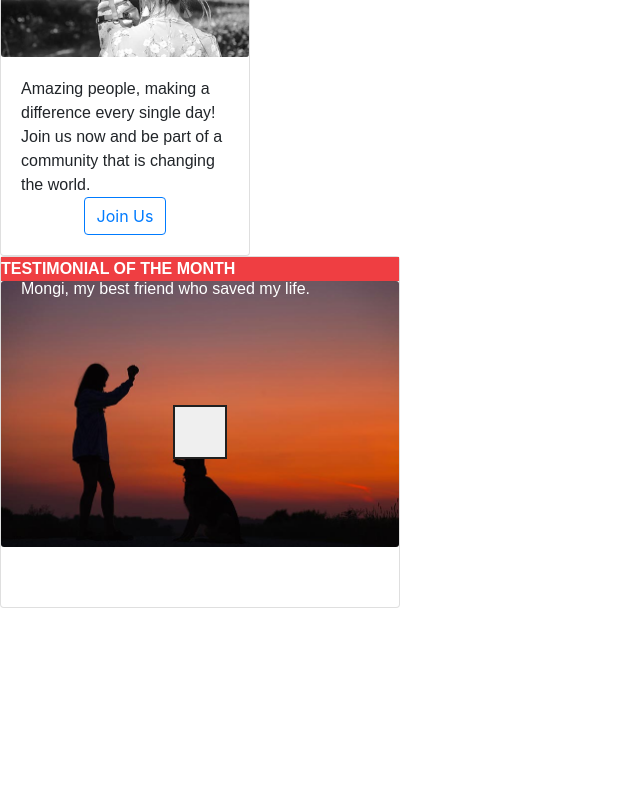
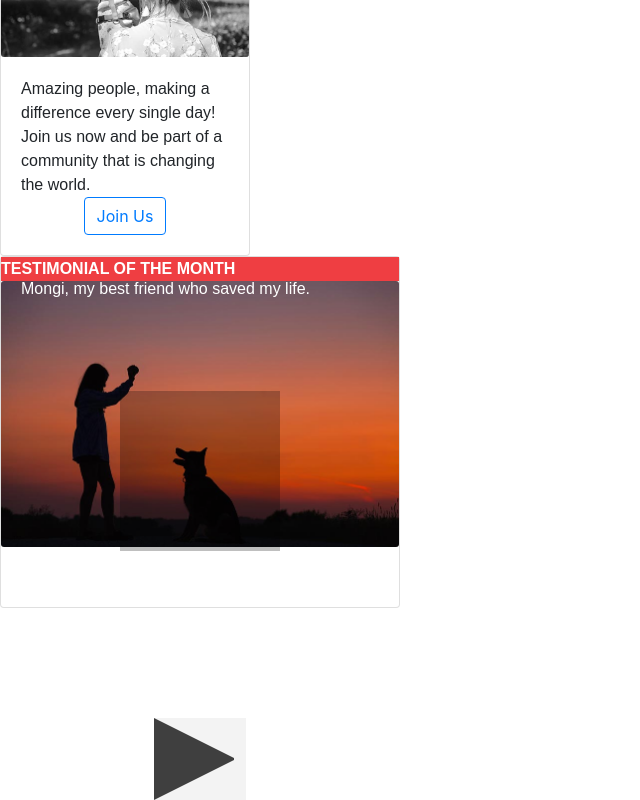
Before and after one commit to NickHudgins/React-Challenge, a React (Create React App) app: page / in a window 1280 px wide. Shown: the part 678-1478 px from the top of the page, without its empty margins (0-640 px from the left). Before the commit the page ends 1286 px from the top, so only its background shows below. Built offline with nearby package versions, Linux system fonts and the light colour scheme; the HTML template or start-up script is replaced by a standard one.

Commit message:
Play button editing

```diff
--- a/src/Components/TestimonialCard/TestimonialCard.css
+++ b/src/Components/TestimonialCard/TestimonialCard.css
@@ -14,18 +14,33 @@ background-color:#EF3E42;
   text-align: left;
 }
 
+.button-play-outer {
+    margin: 25% auto;
+    width: 10em;
+    height: 10em;
+    background-color: rgba(0, 0, 0, .25);
+    cursor: pointer;
+  }
+
 .button-play {
-    width: 30px;
-    height: 30px;
+    margin: 0 auto;
+    top: 25%;
+    position: relative;
+    width: 0;
+    height: 0;
     border-style: solid;
-    border-color: #202020;
-    display: inline-block;
-    padding: 25px;
-    position: absolute;
-    top: 50%;
-    left: 50%;
-    transform: translate(-50%, -50%);
+    border-width: 2.5em 0 2.5em 5em;
+    border-color: transparent transparent transparent #000;
+    opacity: .75;
 }
+
+  .play-button-outer:hover {
+    background-color: rgba(0, 0, 0, .5);
+  }
+
+  .play-button-outer:hover .play-button {
+    opacity: 1;
+  }
 
 .testimonial-txt {
     color: white;
--- a/src/Components/TestimonialCard/TestimonialCard.js
+++ b/src/Components/TestimonialCard/TestimonialCard.js
@@ -15,6 +15,7 @@ function TestimonialCard() {
         <div class="testimonial-txt">
           <CardText>Mongi, my best friend who saved my life.</CardText>
         </div>
+        <div class="button-play-outer"></div>
         <button class="button-play"></button>
       </CardImgOverlay>
     </Card>
```
